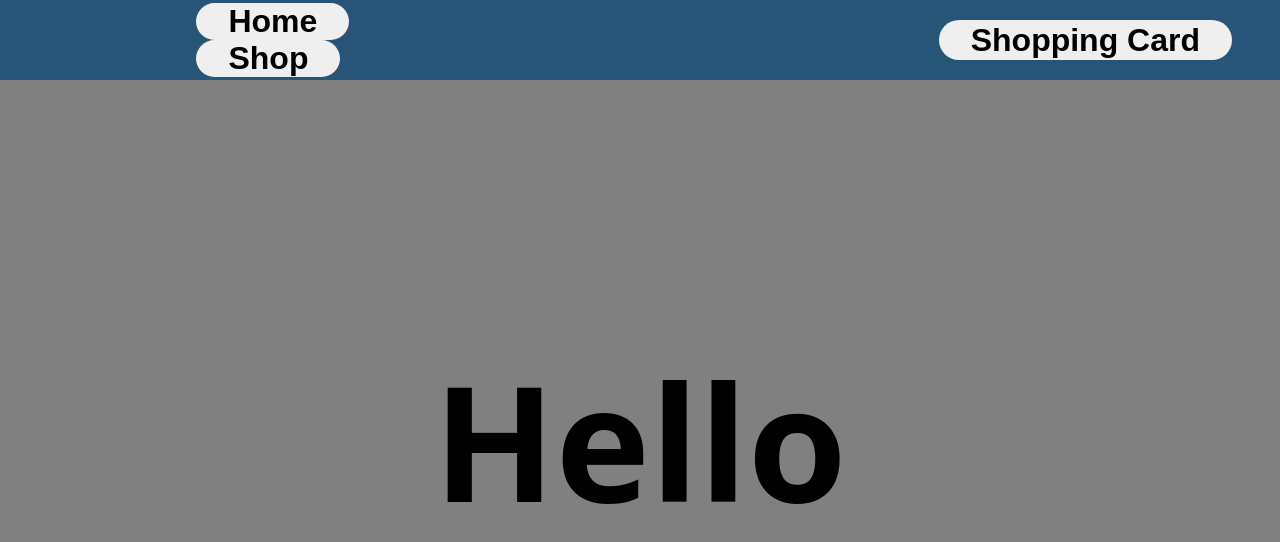
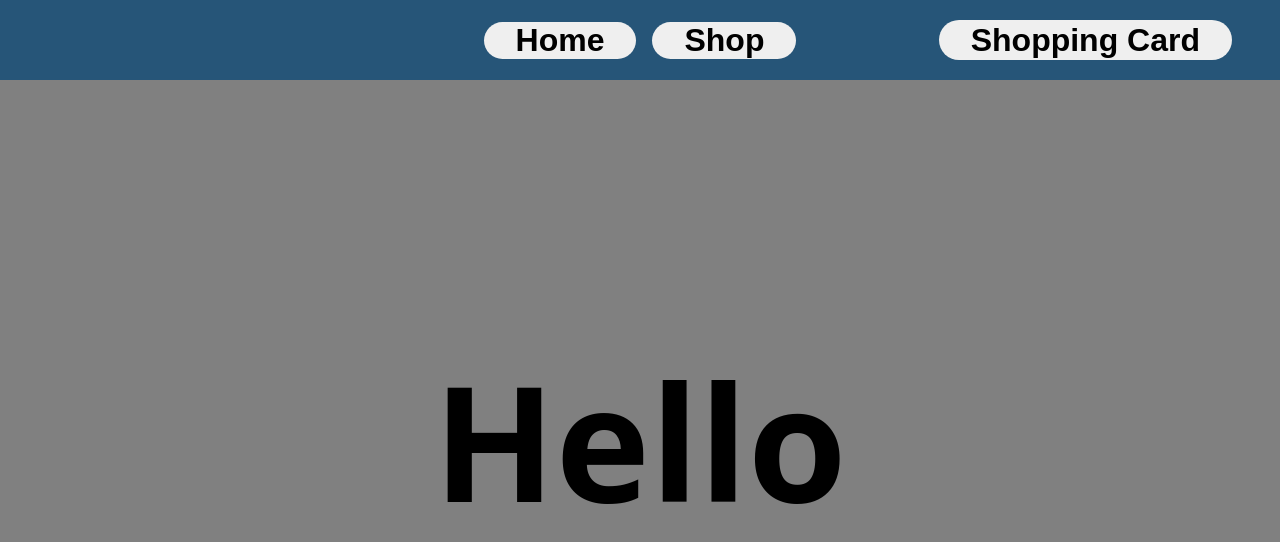
Before and after one commit to BlockchainLover2/Shopping-Cart, a React (Vite) app: page / in a window 1280 px wide. Shown: the top 542 px of the page. Built offline with nearby package versions, Linux system fonts and the light colour scheme; no server answers.

Commit message:
Safari Fix

```diff
--- a/src/App.css
+++ b/src/App.css
@@ -235,6 +235,9 @@ nav {
 }
 
 nav > .button-group {
+    display: flex;
+    gap: 1rem;
+    position: absolute;
     justify-self: center;
     align-self: center;
 }
@@ -443,7 +446,7 @@ nav > button {
     }
 }
 
-@media (max-width: 1100px) {
+@media screen and (max-width: 1100px) {
 
 
     .navbar {
```
